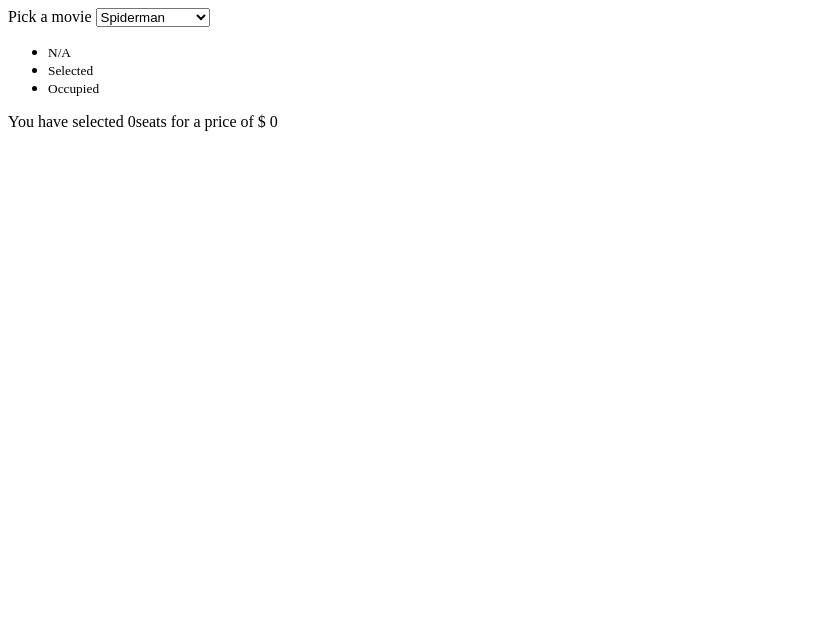
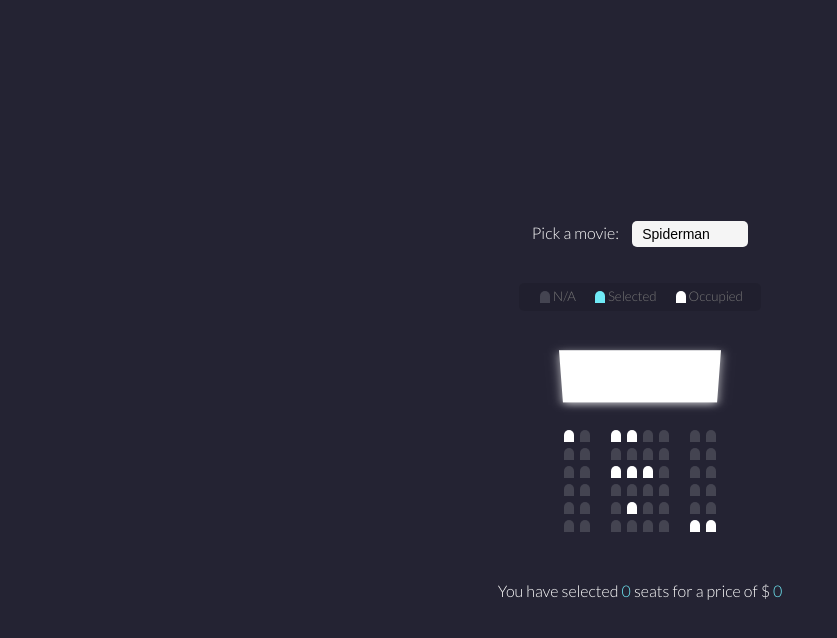
Before and after one commit to dootalievas/theater-tickets, a plain HTML site: page index.html in a window 1280 px wide. Shown: the whole page, without its empty margins (0-837 px from the left). Drawn offline with Linux system fonts and the light colour scheme.

Commit message:
added classes to html and styles

```diff
--- a/index.html
+++ b/index.html
@@ -9,7 +9,7 @@
   </head>
   <body>
     <div class="movie-container">
-      <label>Pick a movie</label>
+      <label>Pick a movie:</label>
       <select id="movie">
         <option value="10">Spiderman</option>
         <option value="12">Venom2</option>
@@ -23,21 +23,21 @@
         <small>N/A</small>
       </li>
       <li>
-        <div class="seat"></div>
+        <div class="seat selected"></div>
         <small>Selected</small>
       </li>
       <li>
-        <div class="seat"></div>
+        <div class="seat occupied"></div>
         <small>Occupied</small>
       </li>
     </ul>
     <div class="container">
       <div class="screen"></div>
       <div class="row">
+        <div class="seat occupied"></div>
         <div class="seat"></div>
-        <div class="seat"></div>
-        <div class="seat"></div>
-        <div class="seat"></div>
+        <div class="seat occupied"></div>
+        <div class="seat occupied"></div>
         <div class="seat"></div>
         <div class="seat"></div>
         <div class="seat"></div>
@@ -56,9 +56,9 @@
       <div class="row">
         <div class="seat"></div>
         <div class="seat"></div>
-        <div class="seat"></div>
-        <div class="seat"></div>
-        <div class="seat"></div>
+        <div class="seat occupied"></div>
+        <div class="seat occupied"></div>
+        <div class="seat occupied"></div>
         <div class="seat"></div>
         <div class="seat"></div>
         <div class="seat"></div>
@@ -77,7 +77,7 @@
         <div class="seat"></div>
         <div class="seat"></div>
         <div class="seat"></div>
-        <div class="seat"></div>
+        <div class="seat occupied"></div>
         <div class="seat"></div>
         <div class="seat"></div>
         <div class="seat"></div>
@@ -90,12 +90,12 @@
         <div class="seat"></div>
         <div class="seat"></div>
         <div class="seat"></div>
-        <div class="seat"></div>
-        <div class="seat"></div>
+        <div class="seat occupied"></div>
+        <div class="seat occupied"></div>
       </div>
     </div>
     <p class="text">
-      You have selected <span id="count">0</span>seats for a price of $
+      You have selected <span id="count">0</span> seats for a price of $
       <span id="total">0</span>
     </p>
 
--- a/style.css
+++ b/style.css
@@ -0,0 +1,90 @@
+@import url("https://fonts.googleapis.com/css2?family=Lato:wght@300&family=Montserrat&family=Roboto+Slab:wght@400;600&family=Source+Sans+Pro:wght@300&display=swap");
+
+* {
+  box-sizing: border-box;
+}
+body {
+  display: flex;
+  flex-direction: column;
+  justify-content: center;
+  align-items: center;
+  background-color: #242333;
+  min-height: 100vh;
+  color: white;
+  font-family: "Lato", sans-serif;
+}
+.movie-container {
+  margin: 20px 0;
+}
+
+select {
+  border-radius: 5px;
+  background-color: whitesmoke;
+  padding: 5px 10px;
+  border: 0;
+  -moz-appearance: none;
+  -webkit-appearance: none;
+  font-size: 14px;
+  margin-left: 10px;
+}
+.container {
+  perspective: 1000px;
+  margin-bottom: 30px;
+}
+.seat {
+  height: 12px;
+  width: 10px;
+  background-color: #444451;
+  margin: 3px;
+  border-top-left-radius: 10px;
+  border-top-right-radius: 10px;
+}
+.seat.selected {
+  background-color: #6feaf6;
+}
+.seat.occupied {
+  background-color: #ffff;
+}
+.seat:nth-of-type(2) {
+  margin-right: 18px;
+}
+.seat:nth-last-of-type(2) {
+  margin-left: 18px;
+}
+.seat:not(.occupied):hover {
+  cursor: pointer;
+  transform: scale(1.2);
+}
+.showcase .seat:not(.occupied):hover {
+  cursor: default;
+  transform: scale(1);
+}
+.row,
+.showcase {
+  display: flex;
+}
+.showcase {
+  justify-content: space-between;
+  background-color: rgba(0, 0, 0, 0.1);
+  padding: 5px 10px;
+  border-radius: 5px;
+  list-style: none;
+  color: #777;
+}
+.showcase li {
+  display: flex;
+  margin: 0 8px;
+  align-content: center;
+}
+
+.screen {
+  height: 70px;
+  width: 100%;
+  background-color: white;
+  transform: rotateX(-45deg);
+  box-shadow: 0 3px 10px rgba(255, 255, 255, 0.7);
+  margin: 15px 0;
+}
+.text span {
+  color: #6feaf6;
+}
```
